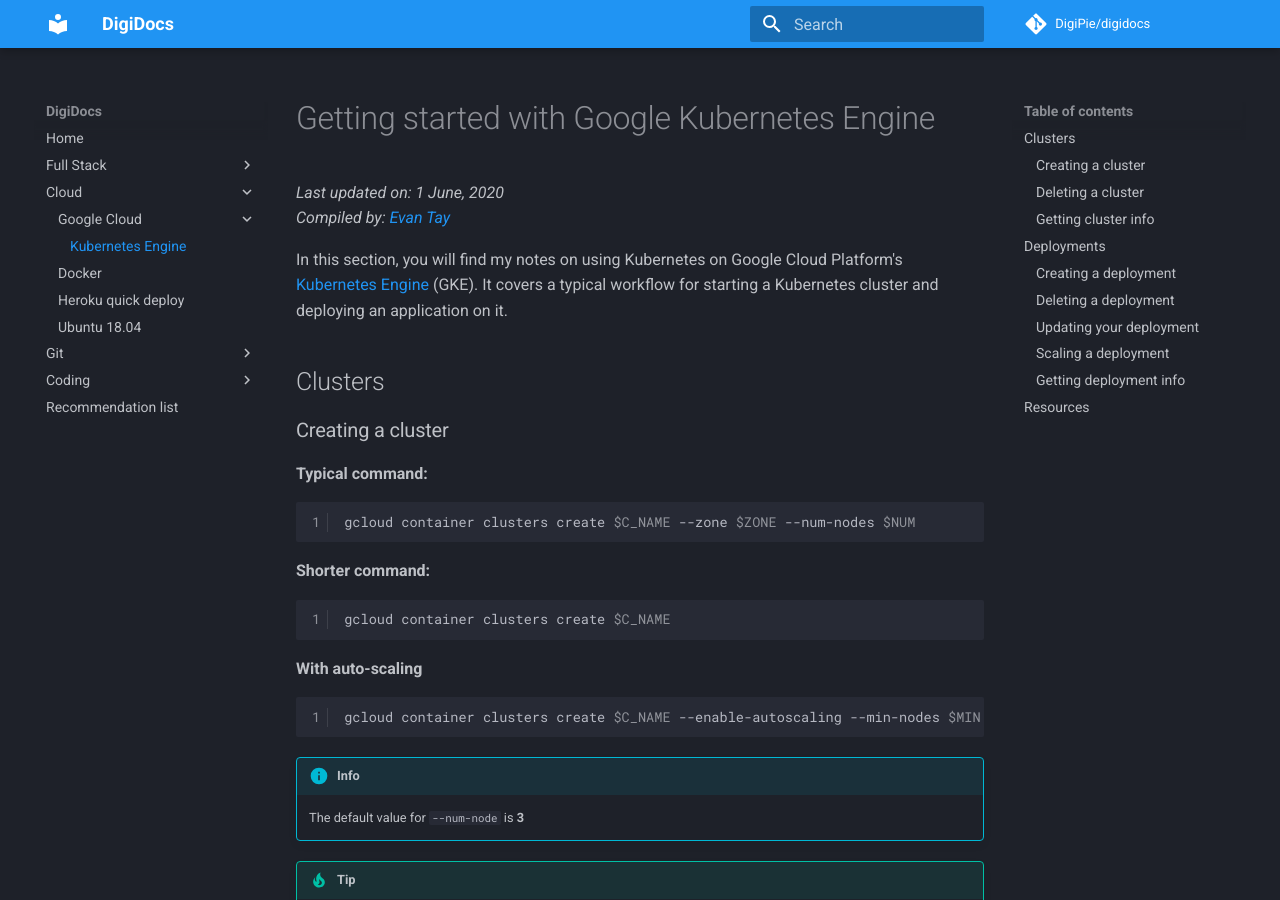
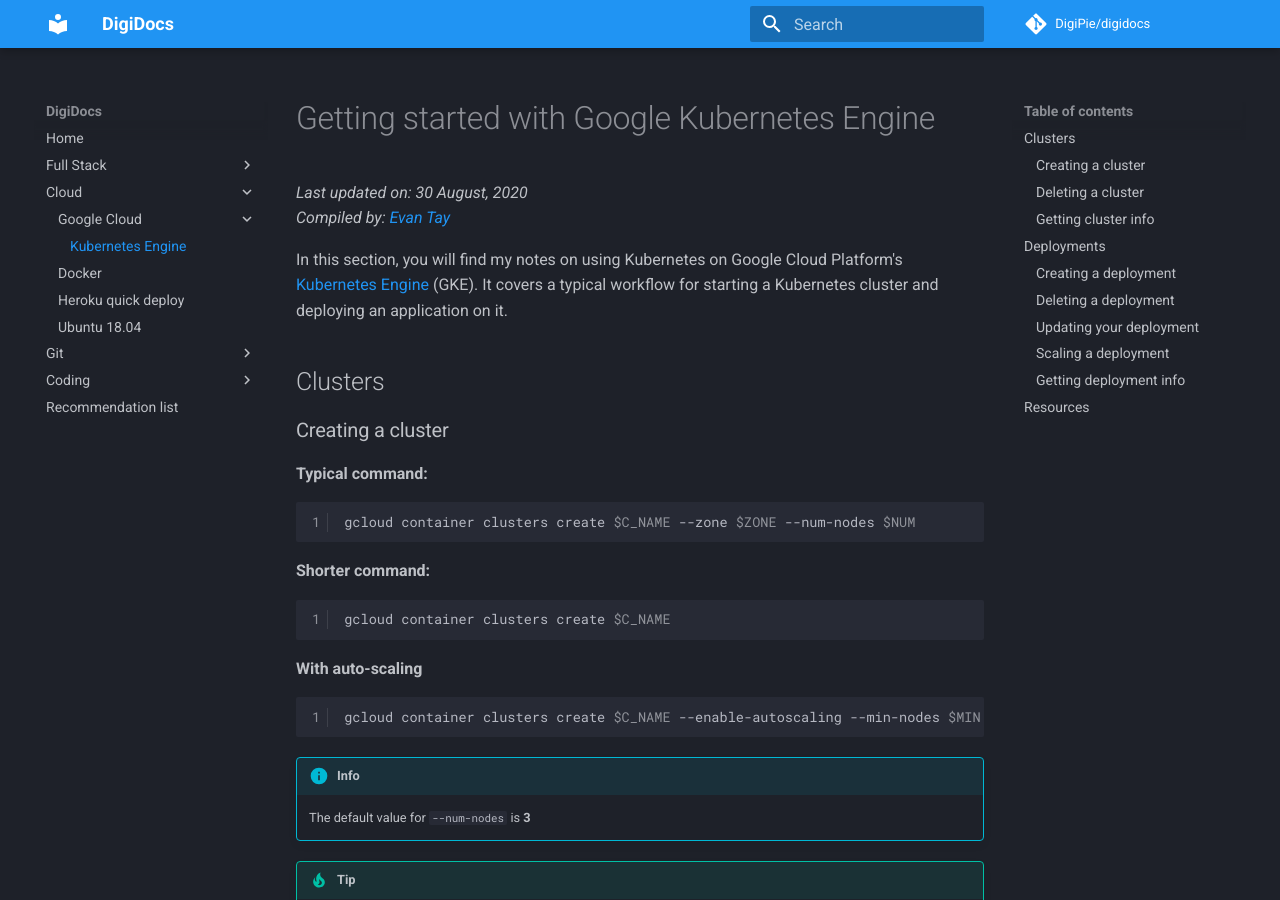
Before and after one commit to DigiPie/digidocs, an MkDocs documentation site: the page built from docs/gcp/kubernetes-engine.md, in a window 1280 px wide and 900 px high. Built offline with MkDocs 1.6.1 and Material for MkDocs 9.7.7, drawn with Linux system fonts in a browser that asks for light colours; comment, search, counter and statistics services are not loaded.

Commit message:
docs: fix typo in GKE notes

````diff
--- a/docs/gcp/kubernetes-engine.md
+++ b/docs/gcp/kubernetes-engine.md
@@ -1,6 +1,6 @@
 # Getting started with Google Kubernetes Engine
 
-*Last updated on: 1 June, 2020*
+*Last updated on: 30 August, 2020*
 *Compiled by: [Evan Tay](https://evantay.com/)*
 
 In this section, you will find my notes on using Kubernetes on Google Cloud Platform's [Kubernetes Engine](https://cloud.google.com/kubernetes-engine) (GKE). It covers a typical workflow for starting a Kubernetes cluster and deploying an application on it.
@@ -28,7 +28,7 @@
 ```
 
 !!! info
-    The default value for `--num-node` is **3**
+    The default value for `--num-nodes` is **3**
 
 !!! tip
     You can set the default zone for Kubernetes Engine using the following:
````
Also changed, not shown: docs/index.md (+1 -1 lines), site/gcp/kubernetes-engine/index.html, site/index.html, site/search/search_index.json, site/sitemap.xml, 1 other file.
